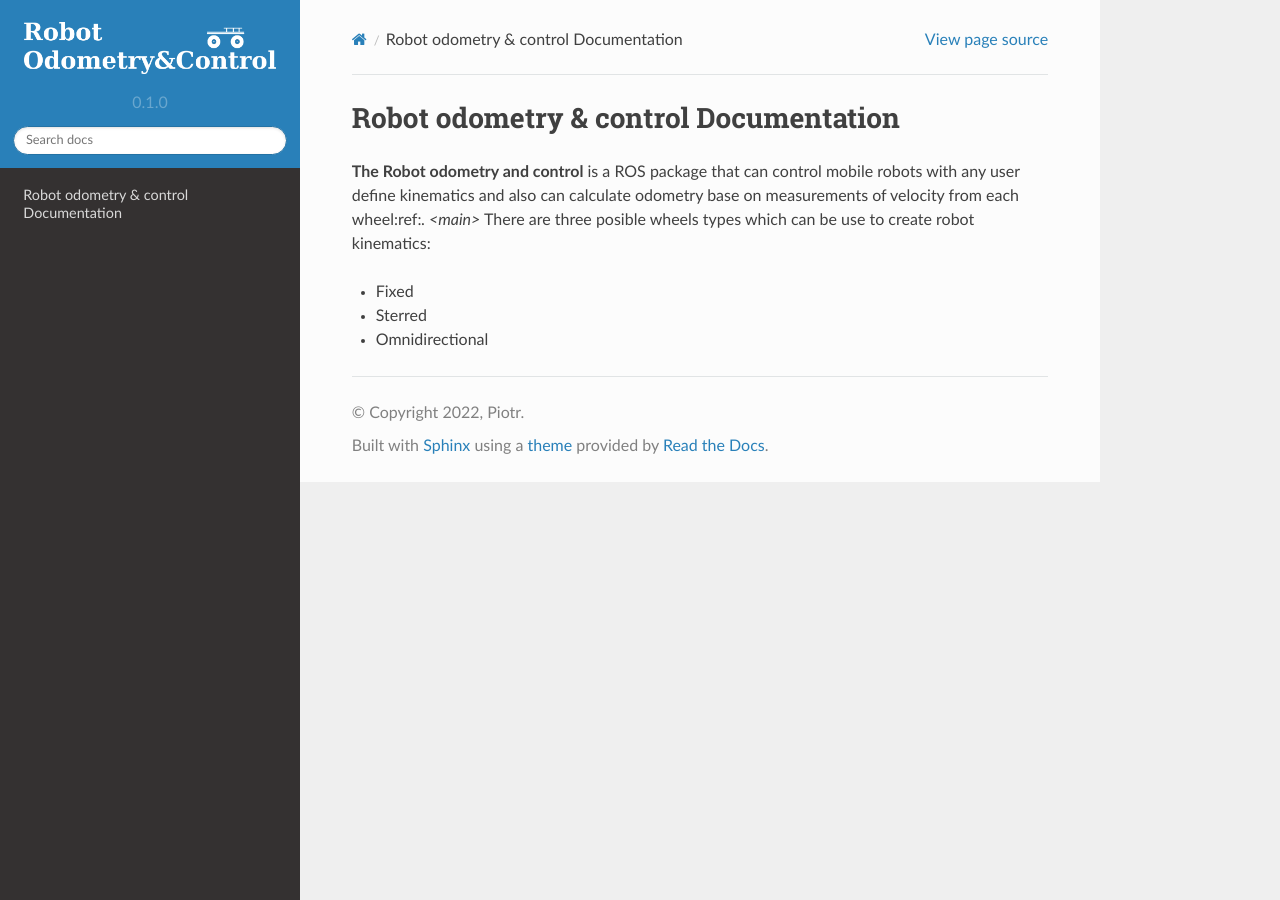
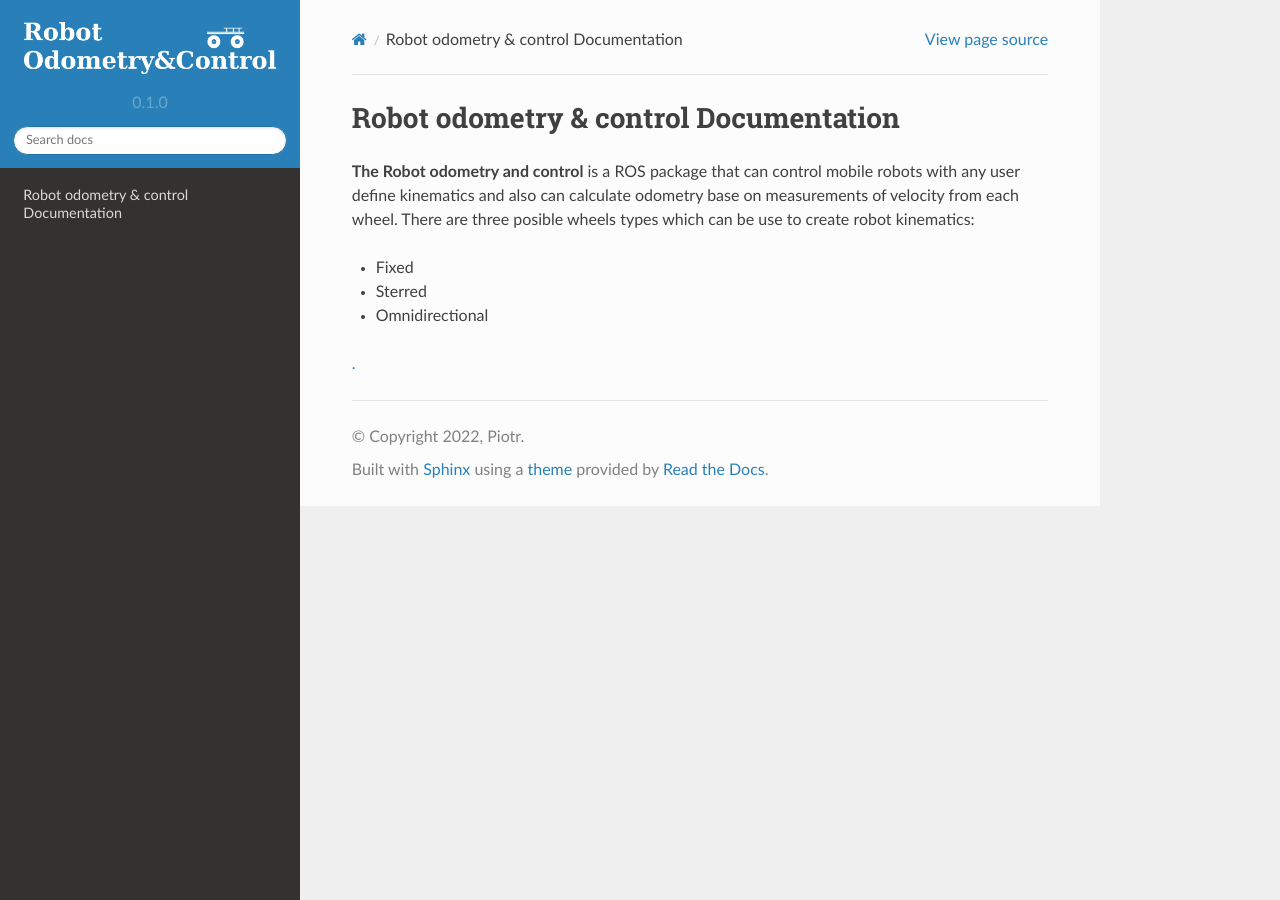
Before and after one commit to fizysky/robot_odometry_and_control_docs, a Sphinx documentation site: the page built from docs/source/index.rst, in a window 1280 px wide. Built offline with Sphinx 7.4.7 and the Read the Docs theme 2.0.0, drawn with Linux system fonts in a browser that asks for light colours; some of the changed lines change nothing that is shown.

Commit message:
Update index.rst

```diff
--- a/docs/source/index.rst
+++ b/docs/source/index.rst
@@ -3,7 +3,7 @@ Robot odometry & control Documentation
 
 **The Robot odometry and control** is a ROS package that can control mobile robots with
 any user define kinematics and also can calculate odometry base on  measurements of velocity
-from each wheel:ref:`. <main>` There are three posible wheels types which can be use to create robot
+from each wheel. There are three posible wheels types which can be use to create robot
 kinematics:
 
 
@@ -11,3 +11,5 @@ kinematics:
 * Fixed
 * Sterred
 * Omnidirectional
+
+:ref:`. <main>`
```
